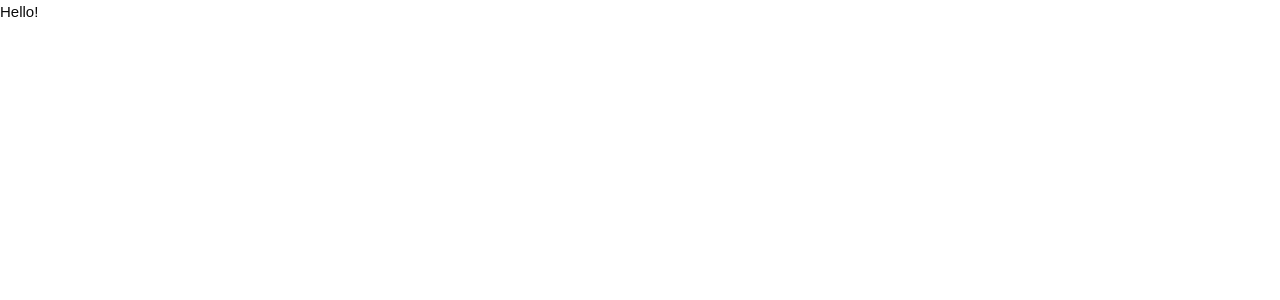
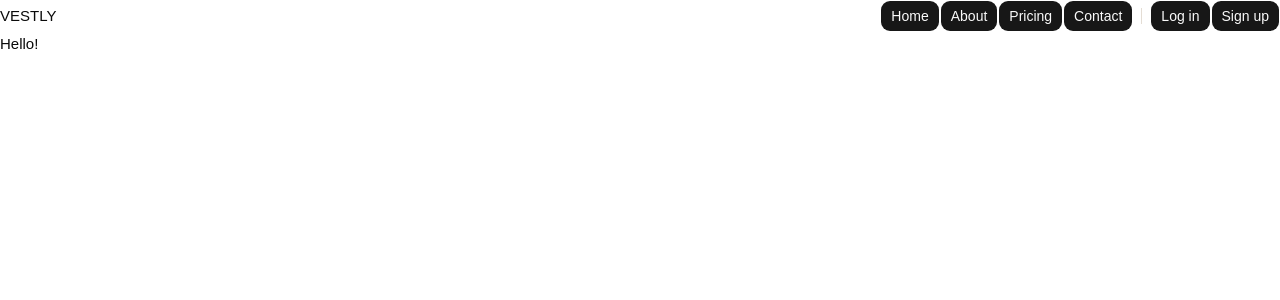
Before and after one commit to Riiiviii/agent-stock-helper, a React (Vite) app in the folder frontend/: page / in a window 1280 px wide. Shown: the top 300 px of the page. Built offline with nearby package versions, Linux system fonts and the light colour scheme; a web font is replaced by a local one.

Commit message:
feat: add navbar component to root layout

```diff
--- a/frontend/src/routes/__root.tsx
+++ b/frontend/src/routes/__root.tsx
@@ -1,10 +1,11 @@
+import Navbar from "@/components/layout/navbar";
 import { createRootRoute, Outlet } from "@tanstack/react-router";
 
 export const Route = createRootRoute({
   component: () => (
     <>
       {/* TODO: replace placeholder landmarks with real navigation/footer */}
-      <nav></nav>
+      <Navbar />
       <Outlet />
       <footer />
     </>
```
